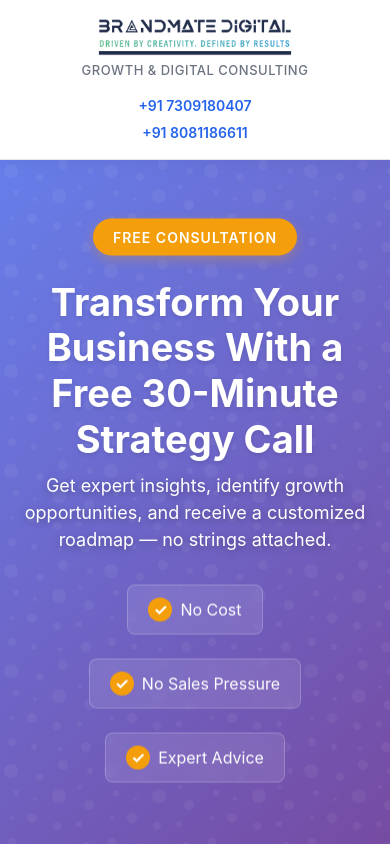
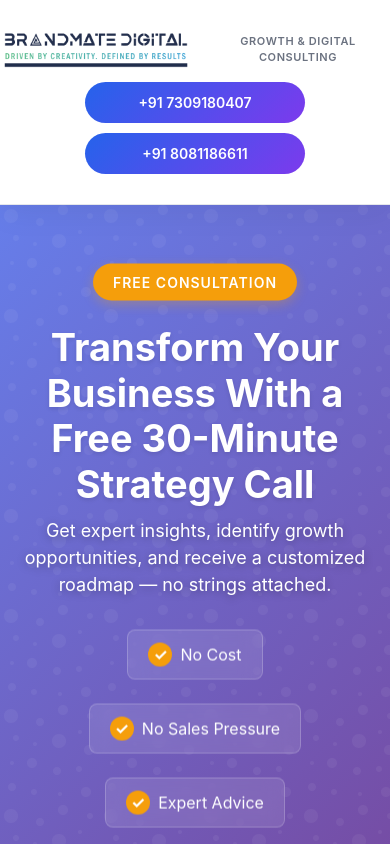
Before and after one commit to TanayTrivedi2003/Brandmateleadform, a React (Vite) app: page / in a window 390 px wide. Shown: the top 844 px of the page. Built offline with nearby package versions, Linux system fonts and the light colour scheme.

Commit message:
correct header

```diff
--- a/src/Components/leadpage.css
+++ b/src/Components/leadpage.css
@@ -44,35 +44,34 @@ body {
 }
 
 /* ===== HEADER ===== */
+/* ===== HEADER (BEAUTIFIED) ===== */
 .header {
-  background: white;
-  padding: 20px 0;
-  border-bottom: 1px solid var(--border);
   position: sticky;
   top: 0;
   z-index: 100;
-  backdrop-filter: blur(10px);
-  background: rgba(255, 255, 255, 0.98);
-  box-shadow: 0 2px 20px rgba(0, 0, 0, 0.05);
+  background: rgba(255, 255, 255, 0.92);
+  backdrop-filter: blur(14px);
+  border-bottom: 1px solid var(--border);
+  box-shadow: 0 8px 30px rgba(0, 0, 0, 0.06);
 }
 
 .header-inner {
   display: flex;
+  align-items: center;
   justify-content: space-between;
-  align-items: center;
-  gap: 20px;
+  gap: 24px;
+  padding: 14px 0;
 }
 
+/* ===== BRAND ===== */
 .brand {
   display: flex;
-  flex-direction: column;
-  align-items: flex-start;
-  gap: 6px;
-  flex: 1;
+  align-items: center;
+  gap: 14px;
 }
 
 .logo {
-  height: 40px;
+  height: 48px;
   width: auto;
   object-fit: contain;
 }
@@ -80,39 +79,44 @@ body {
 .brand-text {
   display: flex;
   flex-direction: column;
-  align-items: flex-start;
 }
 
 .brand-tagline {
   font-size: 13px;
   color: var(--text-light);
-  font-weight: 500;
-  letter-spacing: 0.5px;
+  letter-spacing: 0.6px;
   text-transform: uppercase;
-  line-height: 1.3;
+  font-weight: 600;
 }
 
+/* ===== CONTACT ===== */
 .header-contact {
   display: flex;
-  flex-direction: column;
-  align-items: flex-end;
-  gap: 6px;
-  flex-shrink: 0;
+  gap: 12px;
+  align-items: center;
 }
 
 .contact-phone {
+  padding: 10px 16px;
+  border-radius: 999px;
+  font-size: 14px;
   font-weight: 600;
+  color: white;
+  background: linear-gradient(135deg, var(--primary), var(--secondary));
+  text-decoration: none;
+  transition: all 0.3s ease;
+  white-space: nowrap;
+}
+
+.contact-phone.secondary {
+  background: transparent;
   color: var(--primary);
-  font-size: 15px;
-  display: flex;
-  align-items: center;
-  gap: 8px;
-  white-space: nowrap;
-  transition: color 0.3s ease;
+  border: 2px solid var(--primary);
 }
 
 .contact-phone:hover {
-  color: var(--primary-dark);
+  transform: translateY(-2px);
+  box-shadow: 0 8px 18px rgba(37, 99, 235, 0.25);
 }
 
 /* ===== HERO ===== */
@@ -1045,3 +1049,47 @@ body {
   transform: translateY(-4px) scale(1.12);
   box-shadow: 0 10px 22px rgba(0, 0, 0, 0.3);
 }
+
+/* ===== MOBILE ===== */
+@media (max-width: 768px) {
+  .header-inner {
+    flex-direction: column;
+    text-align: center;
+    gap: 14px;
+  }
+
+  .brand {
+    justify-content: center;
+  }
+
+  .logo {
+    height: 42px;
+  }
+
+  @media (max-width: 768px) {
+    .header-contact {
+      flex-direction: column;
+      align-items: center;
+      gap: 10px;
+    }
+
+    .contact-phone {
+      width: auto; /* 🔥 key fix */
+      min-width: 220px; /* optional: uniform size */
+      text-align: center;
+      justify-content: center;
+      padding: 10px 18px;
+    }
+  }
+}
+
+/* EXTRA SMALL */
+@media (max-width: 480px) {
+  .brand-tagline {
+    font-size: 11px;
+  }
+
+  .logo {
+    height: 38px;
+  }
+}
```
Also changed, not shown: src/Components/leadpage.jsx (+0 -18 lines).
